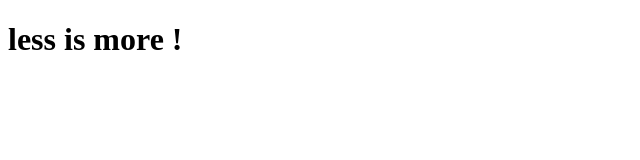
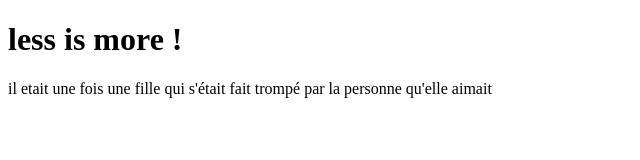
Before and after one commit to less-prog/formation-git-vde-discover-github, a plain HTML site: page index.html in a window 1280 px wide. Shown: the whole page, without its empty margins (0-640 px from the left). Drawn offline with Linux system fonts and the light colour scheme.

Commit message:
feat(new paragraph)

```diff
--- a/index.html
+++ b/index.html
@@ -7,6 +7,7 @@
 </head>
 <body>
     <h1>less is more !</h1>
-
+    <div> il etait une fois une fille qui s'était fait trompé par la personne qu'elle aimait
+    </div>
 </body>
 </html>
```
